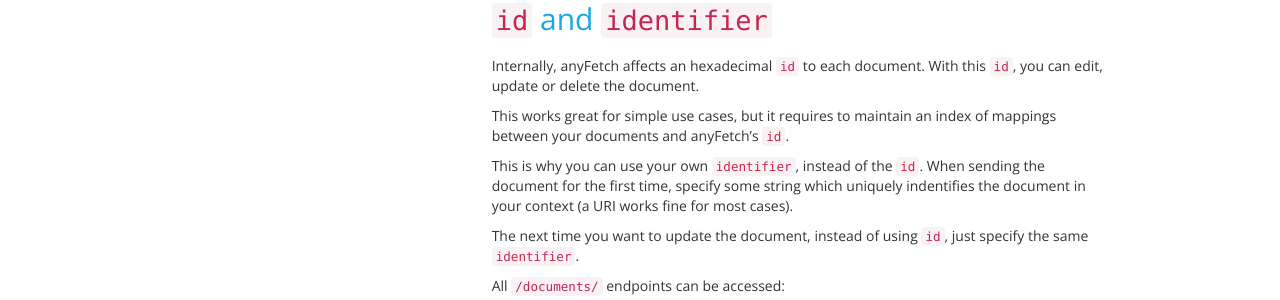
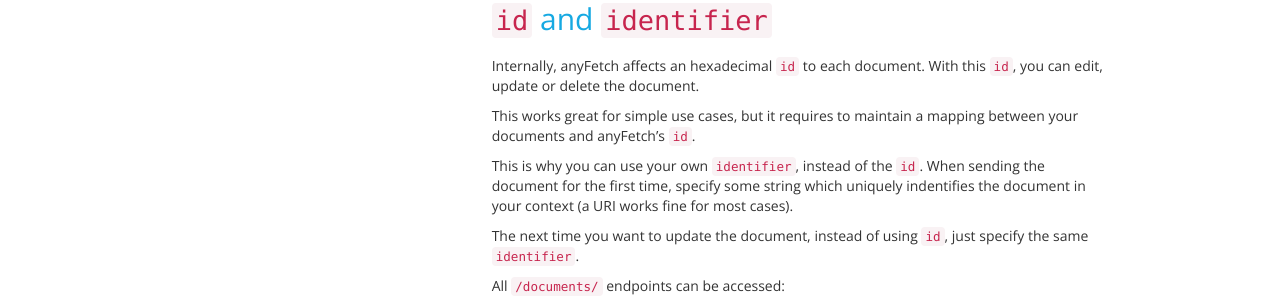
Before and after one commit to AnyFetch/developers.anyfetch.com, a Jekyll site: the page built from guides/concepts/identifier.md, in a window 1280 px wide and 900 px high. Shown: the part 358-658 px from the top of the window. Built offline with Jekyll 4.4.1, drawn with Linux system fonts in a browser that asks for light colours; nearby versions of some CDN libraries; Markdown is read by kramdown in place of the engine named in the settings.

Commit message:
Update endpoint documentation

```diff
--- a/endpoints/index.html
+++ b/endpoints/index.html
@@ -744,7 +744,7 @@
     "<span class="hljs-attribute">user_access</span>": <span class="hljs-value">[<span class="hljs-string">"52d96492a7f0a3ac4226f2f7"</span>]
 </span>}
 </code></pre></li></ul></section><h4 id="documents-document">Document&nbsp;<a href="#documents-document"><i class="fa fa-link"></i></a></h4><blockquote>
-<p>Please note: for every endpoint in the form <code>/documents/{id}</code>, you can also use an alternative URL <code>/documents/identifier/{identifier}</code> where <code>identifier</code> is the url-encoded provider identifier.</p>
+<p>Please note: for every endpoint in the form <code>/documents/{id}</code>, you can also use an alternative URL <code>/documents/identifier/{identifier}</code> where <code>identifier</code> is the url-encoded <strong>provider</strong> identifier. See <a href="/guides/concepts/identifier.html">this guide</a> for details.</p>
 </blockquote>
 <p>Data regarding a document.</p>
 <section id="documents-document-get" class="panel panel-info"><div class="panel-heading"><div style="float:right"><span style="text-transform: lowercase">Get Document</span></div><div style="float:left"><a href="#documents-document-get" class="btn btn-xs btn-primary">GET</a></div><div style="overflow:hidden"><code>/documents/{id}{?search,render_templates}</code></div></div><div class="panel-body"><p>A single document with its details, <a href="/guides/concepts/projection.html">projected according to its <code>document_type</code></a>. For raw data access, use <code>GET /documents/:id/raw</code></p>
--- a/guides/concepts/identifier.md
+++ b/guides/concepts/identifier.md
@@ -7,7 +7,7 @@
 ## `id` and `identifier`
 Internally, anyFetch affects an hexadecimal `id` to each document. With this `id`, you can edit, update or delete the document.
 
-This works great for simple use cases, but it requires to maintain an index of mappings between your documents and anyFetch's `id`.
+This works great for simple use cases, but it requires to maintain a mapping between your documents and anyFetch's `id`.
 
 This is why you can use your own `identifier`, instead of the `id`. When sending the document for the first time, specify some string which uniquely indentifies the document in your context (a URI works fine for most cases).
 
```
Also changed, not shown: blueprint.md (+1 -1 lines).
